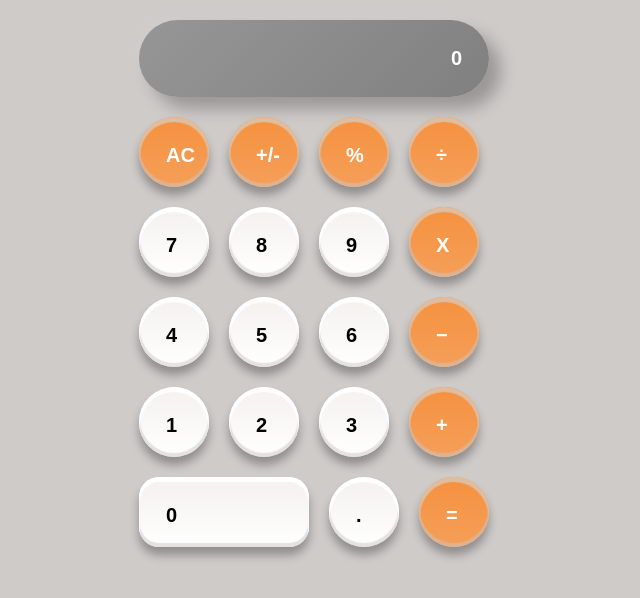
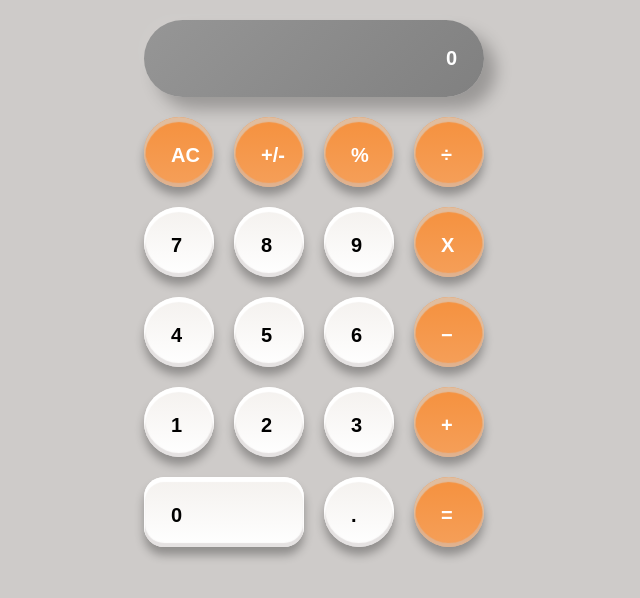
Before and after one commit to guillainbisimwa/React-calculator, a React (Create React App) app: page / in a window 1280 px wide. Shown: the top 598 px of the page, without its empty margins (316-956 px from the left). Built offline with nearby package versions, Linux system fonts and the light colour scheme.

Commit message:
Use the color prop to customize the color of the button

```diff
--- a/src/components/Button.js
+++ b/src/components/Button.js
@@ -1,24 +1,24 @@
 import React from 'react';
 import PropTypes from 'prop-types';
 
-const Button = ({ name, clickHandler }) => {
+const Button = ({ name, color, clickHandler }) => {
   const handleClick = (name) => {
     clickHandler(name);
   };
 
-  const isNumber = (n) => /^-?[\d.]+(?:e-?\d+)?$/.test(n);
-  if (name === '0') {
-    return <div className="button button-equal" onClick={() => handleClick(name)}><span className="text">{name}</span></div>;
-  }
-  if (isNumber(name)) {
-    return <div className="button" onClick={() => handleClick(name)}><span className="text">{name}</span></div>;
-  }
-  return <div className="button btn-primary" onClick={() => handleClick(name)}><span className="text">{name}</span></div>;
+  const colorBtn = () => `${color}`;
+
+  return <div className={colorBtn()} onClick={() => handleClick(name)}><span className="text">{name}</span></div>;
 };
 
 Button.propTypes = {
   name: PropTypes.string.isRequired,
   clickHandler: PropTypes.func.isRequired,
+  color: PropTypes.string,
+};
+
+Button.defaultProps = {
+  color: 'button btn-primary',
 };
 
 export default Button;
--- a/src/components/ButtonPanel.js
+++ b/src/components/ButtonPanel.js
@@ -16,26 +16,26 @@ const ButtonPanel = (props) => {
         <Button name="÷" clickHandler={handleClick} />
       </div>
       <div>
-        <Button name="7" clickHandler={handleClick} />
-        <Button name="8" clickHandler={handleClick} />
-        <Button name="9" clickHandler={handleClick} />
+        <Button name="7" color='button' clickHandler={handleClick} />
+        <Button name="8" color='button' clickHandler={handleClick} />
+        <Button name="9" color='button' clickHandler={handleClick} />
         <Button name="X" clickHandler={handleClick} />
       </div>
       <div>
-        <Button name="4" clickHandler={handleClick} />
-        <Button name="5" clickHandler={handleClick} />
-        <Button name="6" clickHandler={handleClick} />
+        <Button name="4" color='button' clickHandler={handleClick} />
+        <Button name="5" color='button' clickHandler={handleClick} />
+        <Button name="6" color='button' clickHandler={handleClick} />
         <Button name="−" clickHandler={handleClick} />
       </div>
       <div>
-        <Button name="1" clickHandler={handleClick} />
-        <Button name="2" clickHandler={handleClick} />
-        <Button name="3" clickHandler={handleClick} />
+        <Button name="1" color='button' clickHandler={handleClick} />
+        <Button name="2" color='button' clickHandler={handleClick} />
+        <Button name="3" color='button' clickHandler={handleClick} />
         <Button name="+" clickHandler={handleClick} />
       </div>
       <div>
-        <Button name="0" clickHandler={handleClick} />
-        <Button name="." clickHandler={handleClick} />
+        <Button name="0" color='button button-equal' clickHandler={handleClick} />
+        <Button name="." color='button' clickHandler={handleClick} />
         <Button name="=" clickHandler={handleClick} />
       </div>
     </div>
--- a/src/index.css
+++ b/src/index.css
@@ -24,7 +24,7 @@ body {
 }
 
 .button-equal {
-  width: 170px;
+  width: 160px;
   border-radius: 20px;
 }
 
```
